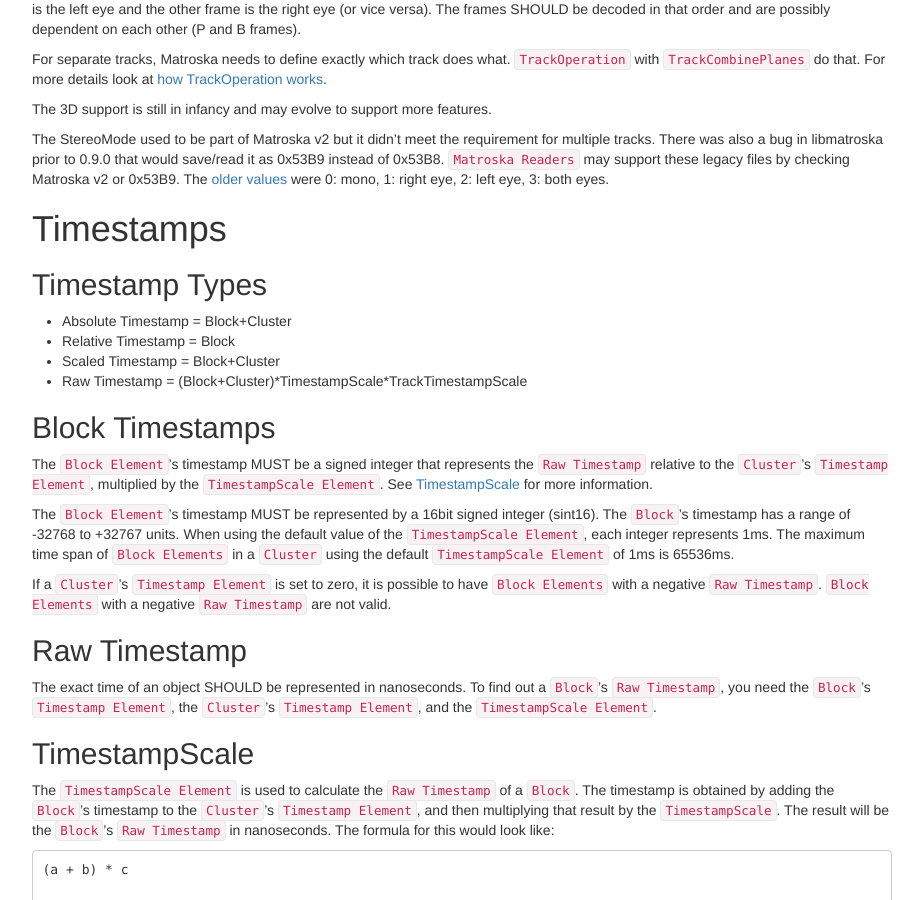
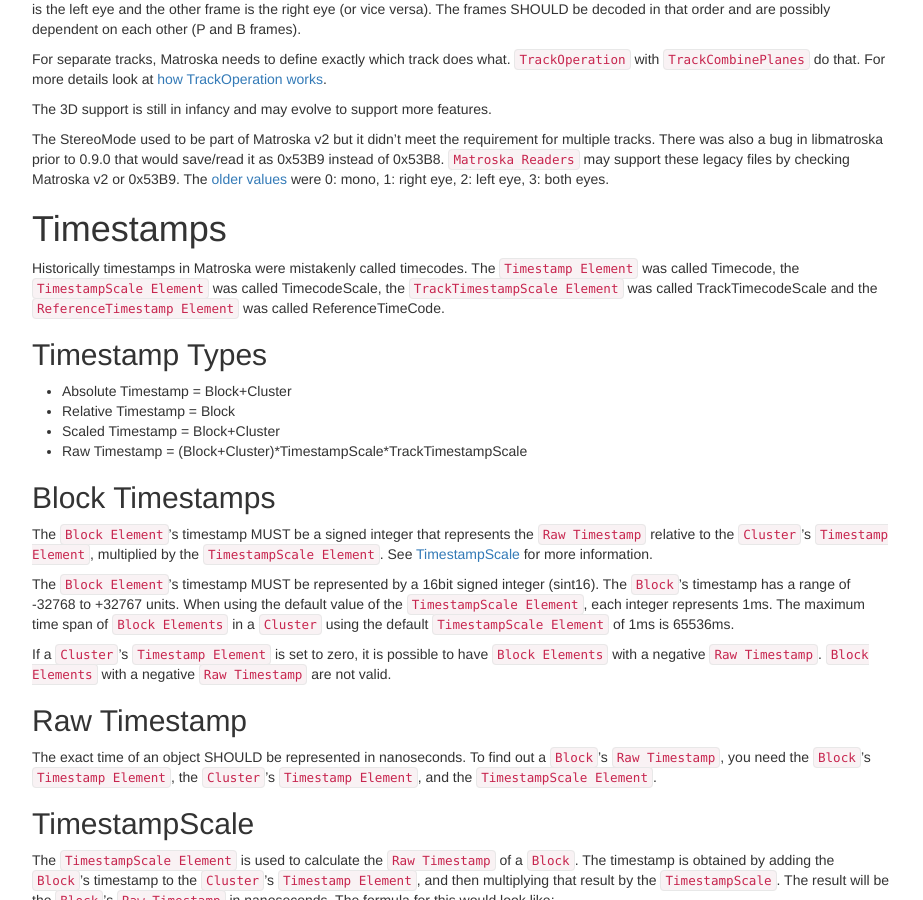
Before and after one commit to ietf-wg-cellar/matroska-specification, a Jekyll site: the page built from notes.md, in a window 1280 px wide and 900 px high, scrolled down 4368 px. Shown: the whole window, without its empty margins (273-1196 px from the left). Built offline with Jekyll 4.4.1, drawn with Linux system fonts in a browser that asks for light colours; our own code applies the rules of GitHub Pages for plain Markdown files.

Commit message:
keep track of the historic names of some elements

```diff
--- a/notes.md
+++ b/notes.md
@@ -151,6 +151,8 @@
 
 # Timestamps
 
+Historically timestamps in Matroska were mistakenly called timecodes. The `Timestamp Element` was called Timecode, the `TimestampScale Element` was called TimecodeScale, the `TrackTimestampScale Element` was called TrackTimecodeScale and the `ReferenceTimestamp Element` was called ReferenceTimeCode.
+
 ## Timestamp Types
 
 * Absolute Timestamp = Block+Cluster
```
